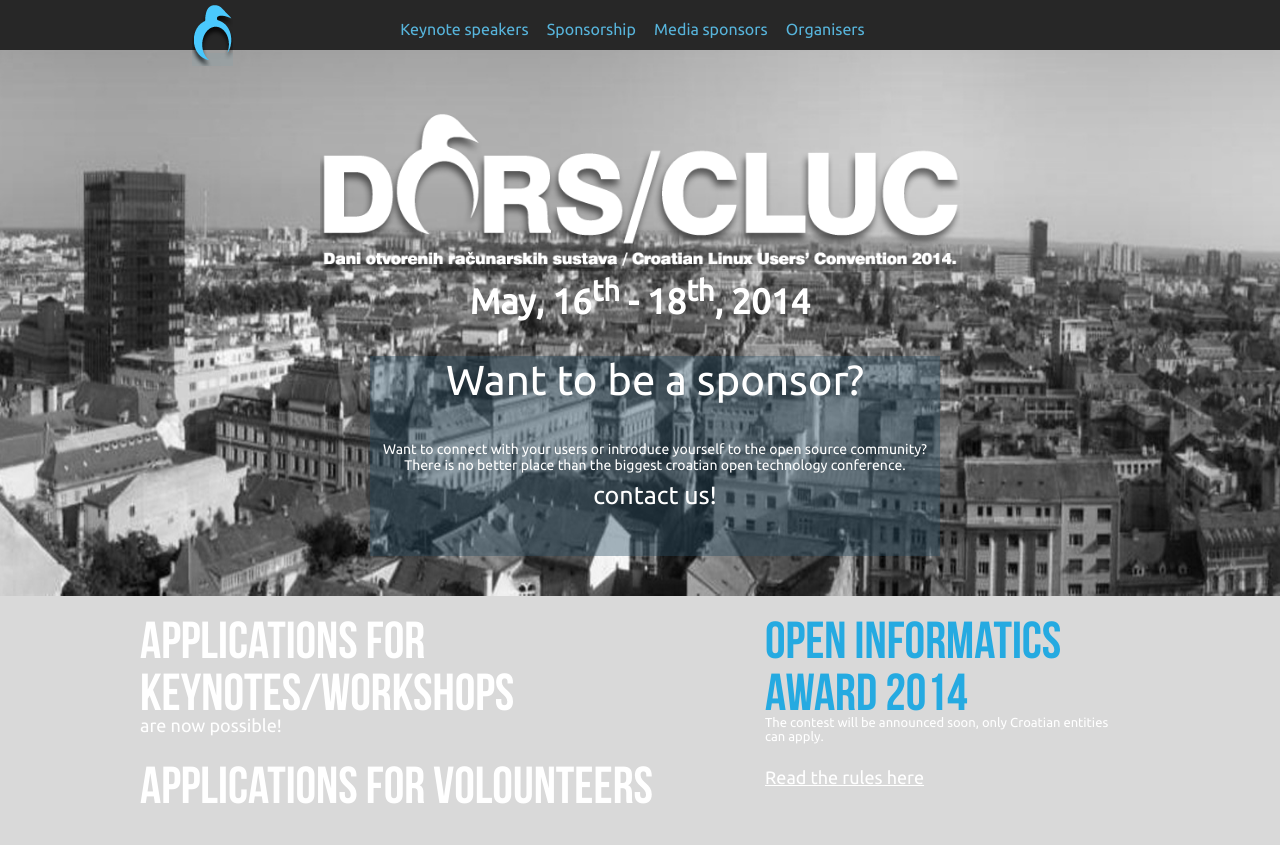
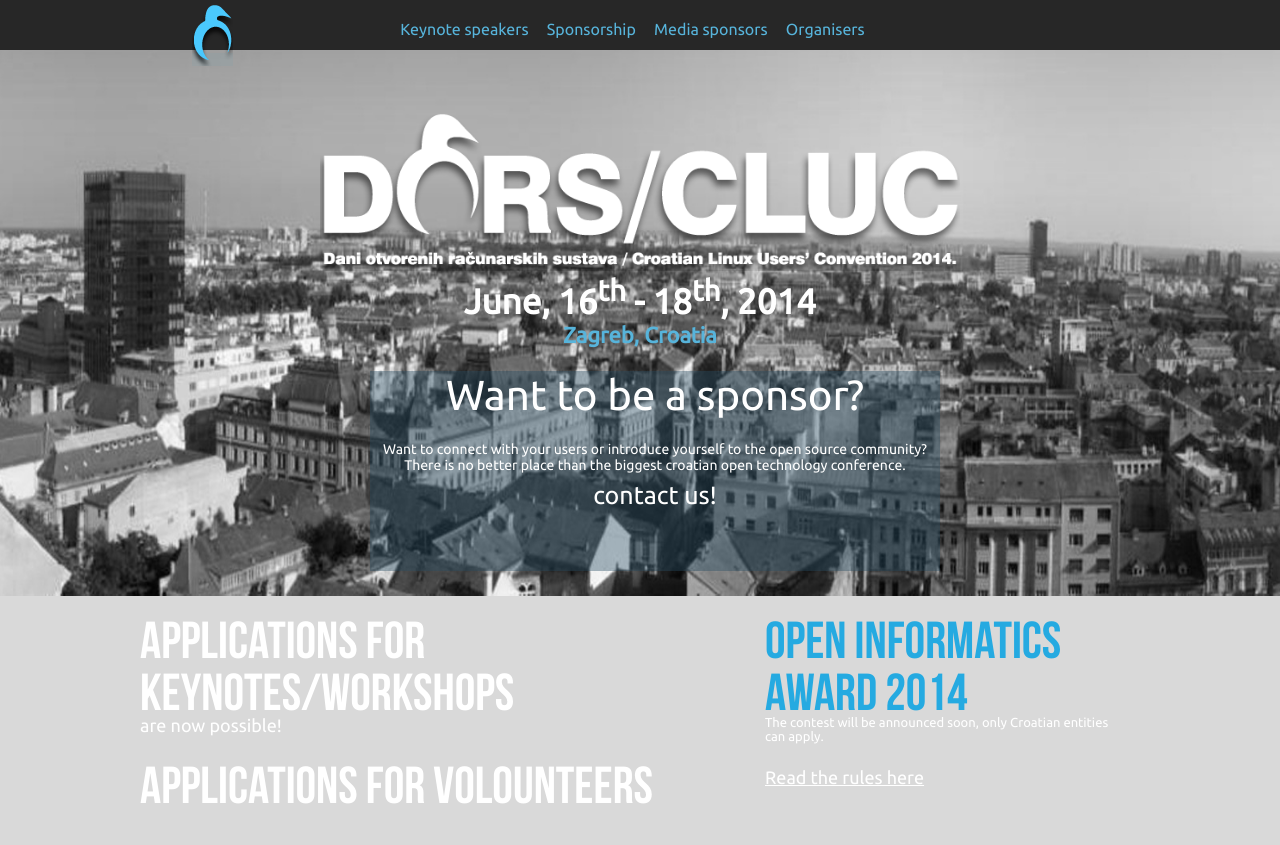
Before and after one commit to sveby/DC2014-static, a PHP site: page / in a window 1280 px wide. Shown: the top 845 px of the page. Run offline with PHP 8.4, Linux system fonts and the light colour scheme.

Commit message:
Whoopsy, wrong date fixed, Zagreb (location) added..

```diff
--- a/dors/dors.css
+++ b/dors/dors.css
@@ -61,7 +61,6 @@
 .h20 {height:20px;}
 
 .logo {position:absolute;top:5px;left:15%;z-index:102;}
-.logo .date {font-size:16px; font-weight:bold;}
 .nav {position:absolute;top:0px;left:0px;width:100%;height:50px;text-align:center;z-index:99}
 .nav_triangle{display:hidden}
 .nav_links {padding-top:20px;padding-right:15px;}
@@ -72,9 +71,10 @@
 .img_main {position:absolute;width:100%;height:600px;left:0px;text-align:center;}
 .main_logo{position:absolute;margin:auto;text-align:center;width:100%;top:110px;z-index:98}
 .main_logo .date {font-weight:bold; font-size:35px; color:#FFFFFF;}
+.main_logo .sub_date {font-size:22px; font-weight:bold;}
 .main_img{display:inline-block;max-width:50%;}
 
-.pos_sponsor {position:absolute;width:570px;height:200px;top:360px;right:50%;margin-right:-300px;opacity:1;z-index:100}
+.pos_sponsor {position:absolute;width:570px;height:200px;top:375px;right:50%;margin-right:-300px;opacity:1;z-index:100}
 .sponsor{z-index:100;background-color:#264d62;opacity:0.4;}
 .b_txt {text-align:center;}
 .n_txt {top:445px;}
--- a/dors/index.html
+++ b/dors/index.html
@@ -172,7 +172,8 @@
 </div>
 
 <div class="main_logo"><img class="main_img" src="main_logo.png"><br>
-    <span class="date">May, 16<sup>th</sup> - 18<sup>th</sup>, 2014</span>
+    <span class="date">June, 16<sup>th</sup> - 18<sup>th</sup>, 2014</span><span class="sub_date"><br>Zagreb, Croatia</span>
+    <br>
 </div>
 
 <div class="panel">
```
